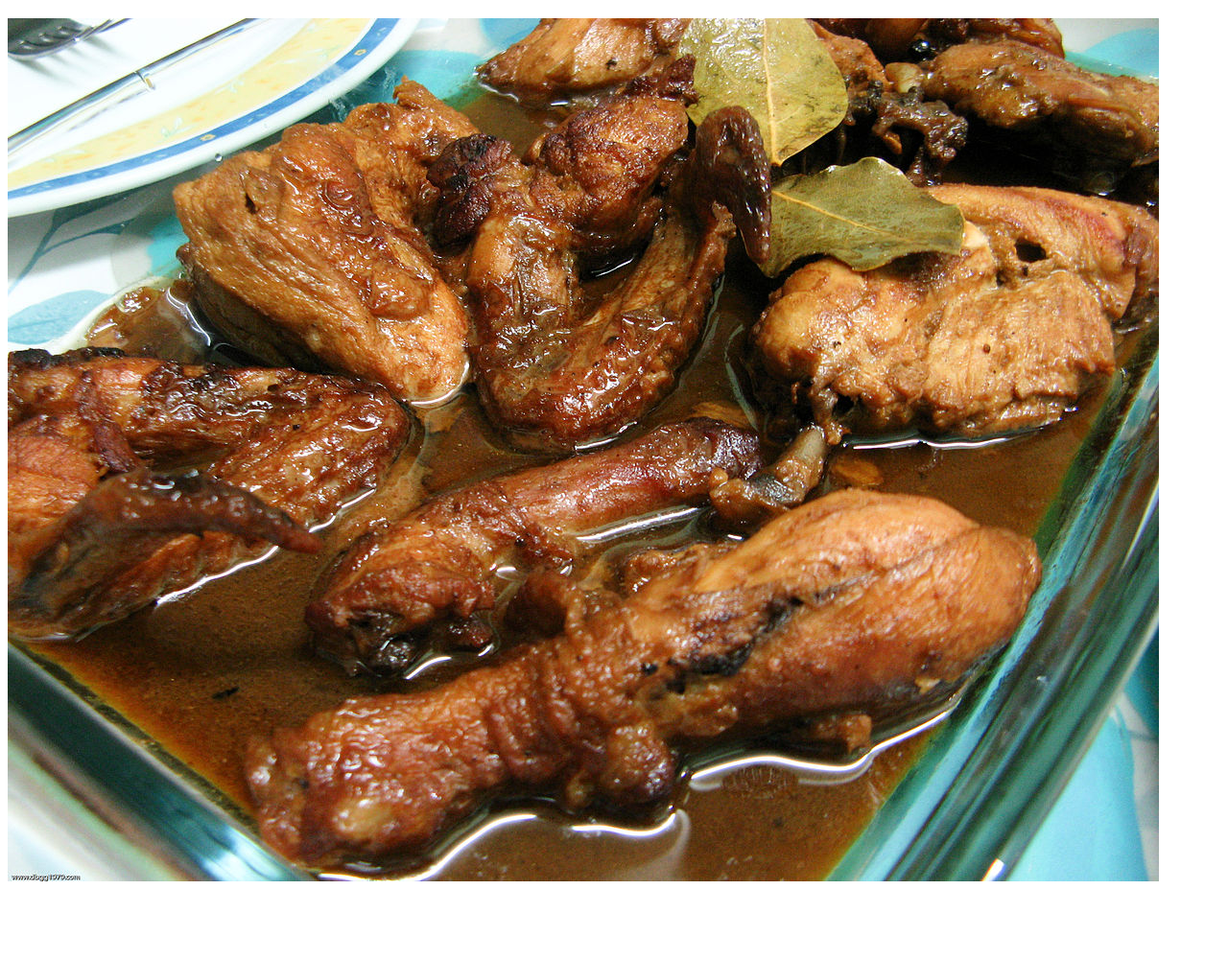
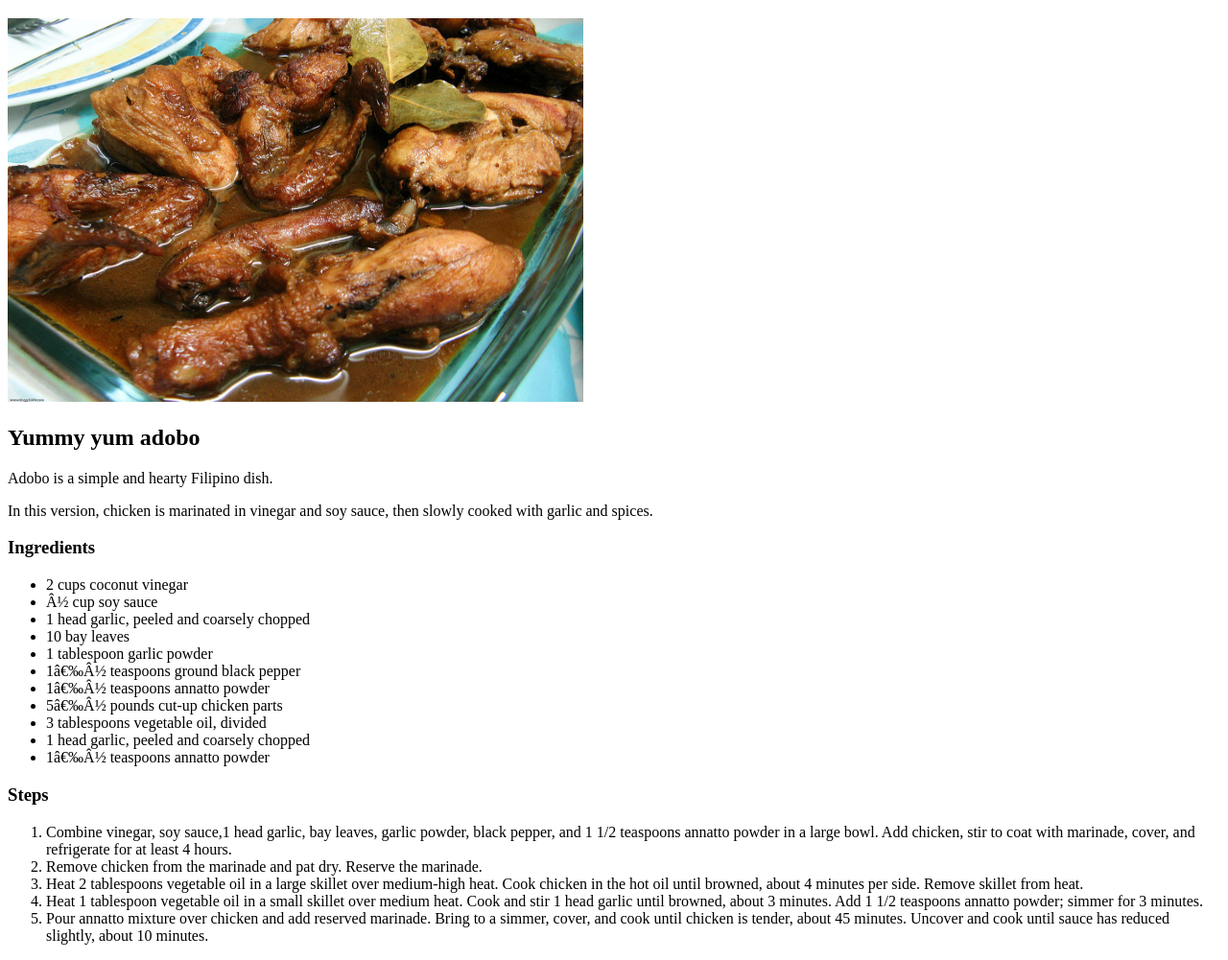
Before and after one commit to ronnieima/odin-recipes, a plain HTML site: page recipes/adobo.html in a window 1280 px wide. Shown: the part 61-1062 px from the top of the page at 96% size. Before the commit the page ends 992 px from the top, so only its background shows below. Drawn offline with Linux system fonts and the light colour scheme.

Commit message:
finished adobo

```diff
--- a/recipes/adobo.html
+++ b/recipes/adobo.html
@@ -7,6 +7,34 @@
 
     <body>
         <h1>Adobo</h1>
-        <img src="../images/adobo.jpg" alt="Adobo">
+        <img src="../images/adobo.jpg" alt="Adobo" height="400" width="600">
+        <h2>Yummy yum adobo</h2>
+
+        <p>Adobo is a simple and hearty Filipino dish.</p>
+        <p>In this version, chicken is marinated in vinegar and soy sauce, then slowly cooked with garlic and spices.</p>
+
+        <h3>Ingredients</h3>
+        <ul>
+            <li>2 cups coconut vinegar</li>
+            <li>½ cup soy sauce</li>
+            <li>1 head garlic, peeled and coarsely chopped</li>
+            <li>10 bay leaves</li>
+            <li>1 tablespoon garlic powder</li>
+            <li>1 ½ teaspoons ground black pepper</li>
+            <li>1 ½ teaspoons annatto powder</li>
+            <li>5 ½ pounds cut-up chicken parts</li>
+            <li>3 tablespoons vegetable oil, divided</li>
+            <li>1 head garlic, peeled and coarsely chopped</li>
+            <li>1 ½ teaspoons annatto powder</li>
+        </ul>
+
+        <h3>Steps</h3>
+        <ol>
+            <li>Combine vinegar, soy sauce,1 head garlic, bay leaves, garlic powder, black pepper, and 1 1/2 teaspoons annatto powder in a large bowl. Add chicken, stir to coat with marinade, cover, and refrigerate for at least 4 hours.</li>
+            <li>Remove chicken from the marinade and pat dry. Reserve the marinade.</li>
+            <li>Heat 2 tablespoons vegetable oil in a large skillet over medium-high heat. Cook chicken in the hot oil until browned, about 4 minutes per side. Remove skillet from heat.</li>
+            <li>Heat 1 tablespoon vegetable oil in a small skillet over medium heat. Cook and stir 1 head garlic until browned, about 3 minutes. Add 1 1/2 teaspoons annatto powder; simmer for 3 minutes.</li>
+            <li>Pour annatto mixture over chicken and add reserved marinade. Bring to a simmer, cover, and cook until chicken is tender, about 45 minutes. Uncover and cook until sauce has reduced slightly, about 10 minutes.</li>
+        </ol>
     </body>
 </html>
```
